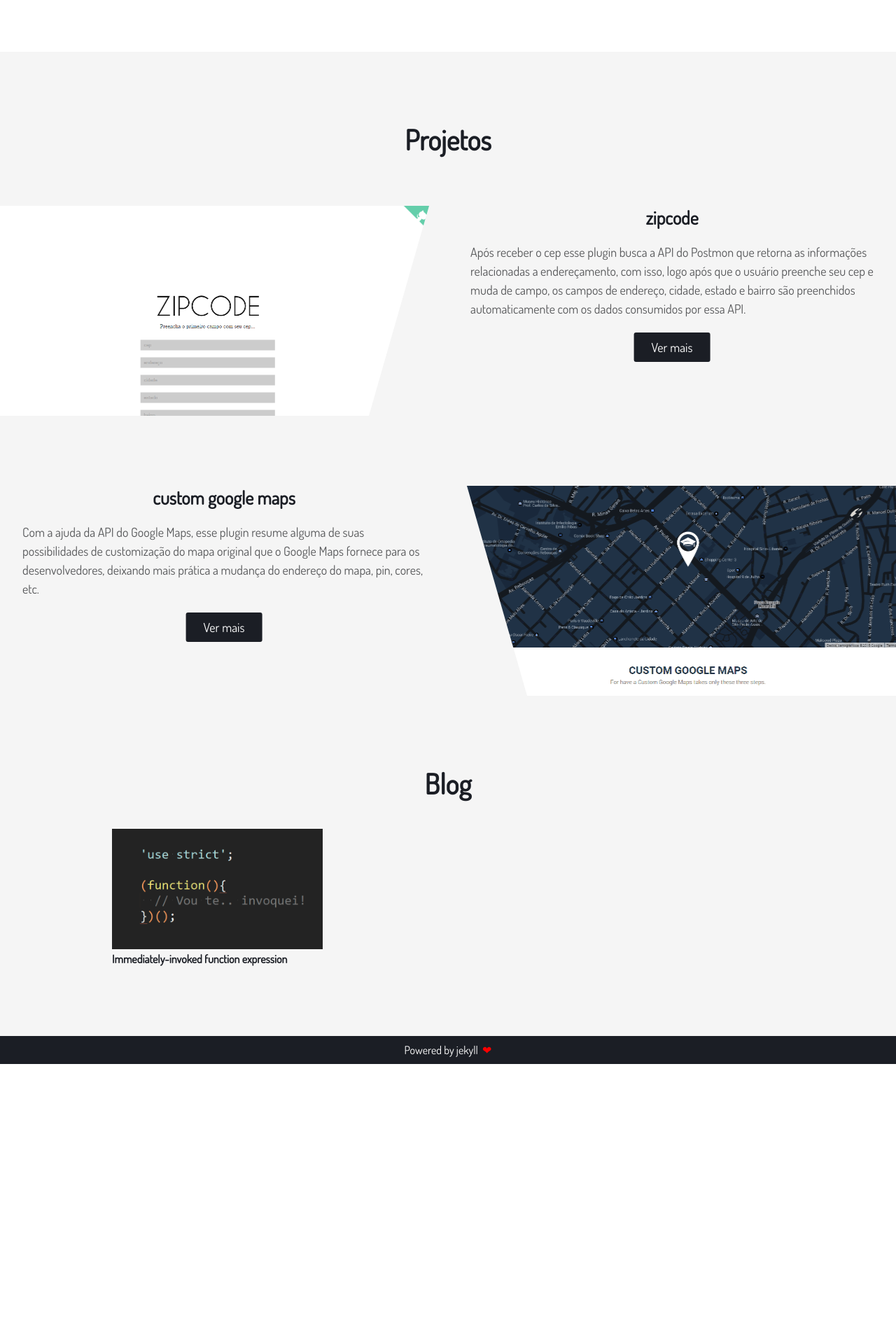
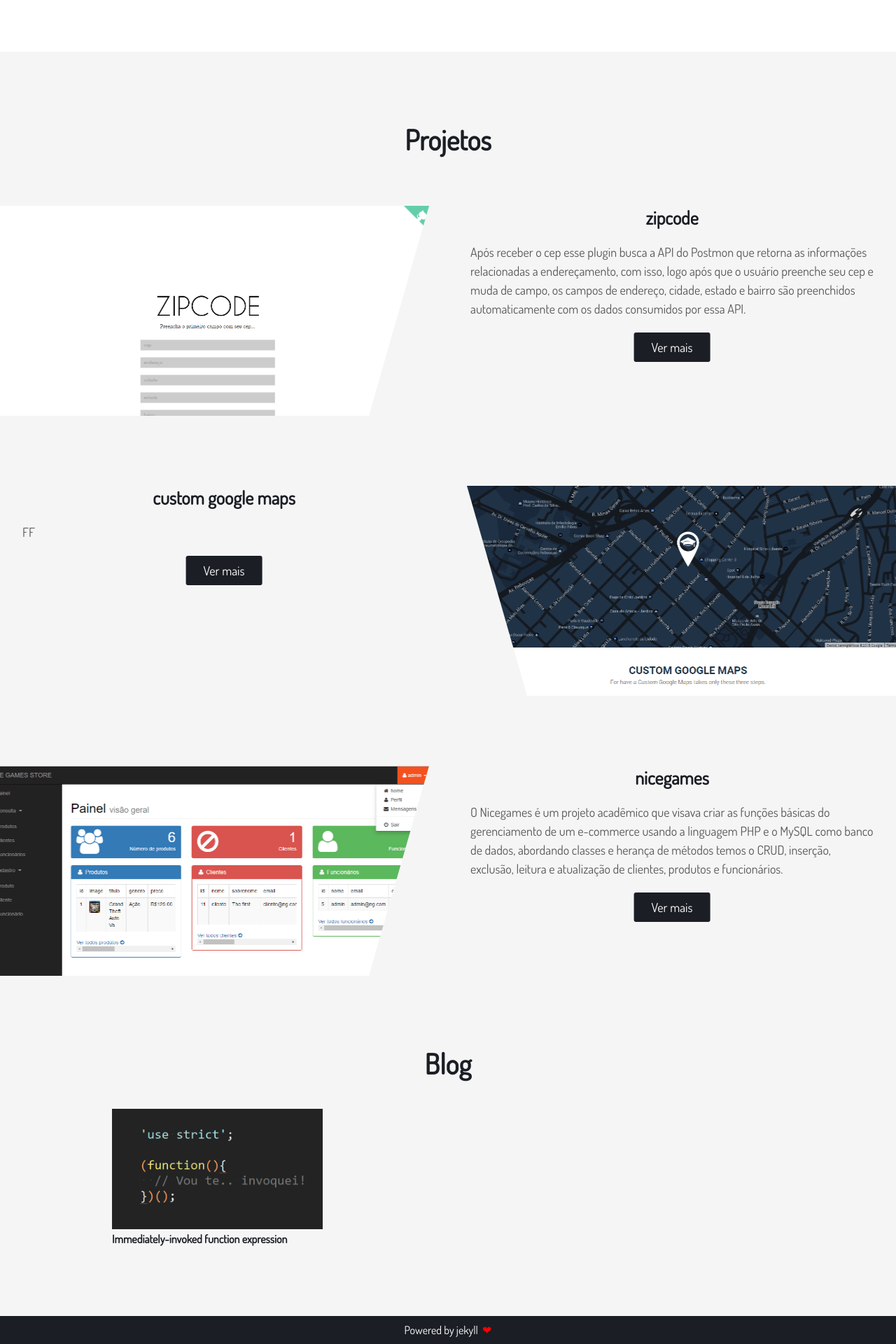
Before and after one commit to jeffersondanielss/jeffersondanielss.github.io, a Jekyll site: the page built from index.html, in a window 1280 px wide. Shown: the part 1246-3166 px from the top of the page at 70% size. Built offline with Jekyll 4.4.1, drawn with Linux system fonts in a browser that asks for light colours; comment, search, counter and statistics services are not loaded; before the commit the page ends 2766 px from its top, so only the background shows below that.

Commit message:
new project

```diff
--- a/_sass/sections/_projects.scss
+++ b/_sass/sections/_projects.scss
@@ -22,7 +22,7 @@
     margin-bottom: 20px;
   }
 
-  .project__ilustration--zipcode {
+  .project__ilustration--left {
     width: 50%;
     float: left;
     height: 300px;
@@ -38,7 +38,7 @@
     }
   }
 
-  .project__ilustration--maps {
+  .project__ilustration--right {
     width: 50%;
     float: right;
     height: 300px;
--- a/assets/css/main.css
+++ b/assets/css/main.css
@@ -1257,7 +1257,7 @@ a {
   font-size: 26px;
   margin-bottom: 20px; }
 
-.project__ilustration--zipcode {
+.project__ilustration--left {
   width: 50%;
   float: left;
   height: 300px;
@@ -1265,12 +1265,12 @@ a {
   -ms-transform: skew(-16deg) translateX(-70px);
   transform: skew(-16deg) translateX(-70px);
   overflow: hidden; }
-  .project__ilustration--zipcode img {
+  .project__ilustration--left img {
     -webkit-transform: skew(16deg) translateX(70px);
     -ms-transform: skew(16deg) translateX(70px);
     transform: skew(16deg) translateX(70px); }
 
-.project__ilustration--maps {
+.project__ilustration--right {
   width: 50%;
   float: right;
   height: 300px;
@@ -1278,7 +1278,7 @@ a {
   -ms-transform: skew(16deg) translateX(70px);
   transform: skew(16deg) translateX(70px);
   overflow: hidden; }
-  .project__ilustration--maps img {
+  .project__ilustration--right img {
     -webkit-transform: skew(-16deg) translateX(-70px);
     -ms-transform: skew(-16deg) translateX(-70px);
     transform: skew(-16deg) translateX(-70px); }
--- a/index.html
+++ b/index.html
@@ -19,7 +19,7 @@ layout: home
   <h3 class="projects__title">Projetos</h3>
 
   <div class="project">
-    <div class="project__ilustration--zipcode">
+    <div class="project__ilustration--left">
       <img src="{{ site.baseurl }}/assets/images/zipcode.png" alt="">
     </div>
     <div class="project__content">
@@ -34,15 +34,30 @@ layout: home
   </div>
 
   <div class="project">
-    <div class="project__ilustration--maps">
+    <div class="project__ilustration--right">
       <img src="{{ site.baseurl }}/assets/images/custom-google-maps.png" alt="">
     </div>
     <div class="project__content">
       <div class="wrapper">
         <h3 class="project__title">custom google maps</h3>
-        <p class="project__description">Com a ajuda da API do Google Maps, esse plugin resume alguma de suas possibilidades de customização do mapa original que o Google Maps fornece para os desenvolvedores, deixando mais prática a mudança do endereço do mapa, pin, cores, etc.</p>
+        <p class="project__description">FF</p>
 
         <a href="http://jeffersondanielss.github.io/custom-google-maps/" class="bt" target="_blank">Ver mais</a>
+      </div>
+
+    </div>
+  </div>
+
+  <div class="project">
+    <div class="project__ilustration--left">
+      <img src="{{ site.baseurl }}/assets/images/nicegames.png" alt="">
+    </div>
+    <div class="project__content">
+      <div class="wrapper">
+        <h3 class="project__title">nicegames</h3>
+        <p class="project__description">O Nicegames é um projeto acadêmico que visava criar as funções básicas do gerenciamento de um e-commerce usando a linguagem PHP e o MySQL como banco de dados, abordando classes e herança de métodos temos o CRUD, inserção, exclusão, leitura e atualização de clientes, produtos e funcionários.</p>
+
+        <a href="https://github.com/jeffersondanielss/nicegames" class="bt" target="_blank">Ver mais</a>
       </div>
 
     </div>
```
Also changed, not shown: assets/images/nicegames.png (added), 6 other files.
